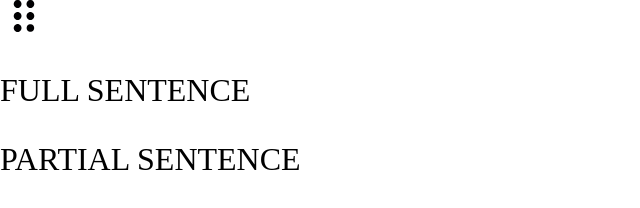
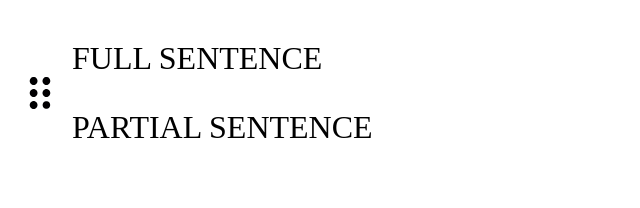
Before and after one commit to Liew211/stenotes, an Electron app: page index.html in a window 800 px wide. Shown: the whole page, without its empty margins (0-640 px from the left). Drawn offline with Linux system fonts and the light colour scheme; no server answers.

Commit message:
Styling fix

```diff
--- a/index.css
+++ b/index.css
@@ -3,18 +3,23 @@ html {
 }
 
 body {
-    display: inline;
+    display: flex;
     font-size: 2rem;
+    align-items: center;
 }
 
 .draggable {
     -webkit-user-select: none;
     -webkit-user-drag: none;
     -webkit-app-region: drag;
+    flex-basis: 1;
     user-select: none;
     height: 2rem;
+    width: 4rem;
 }
 
 .text * {
+
     display: block;
+
 }
```
